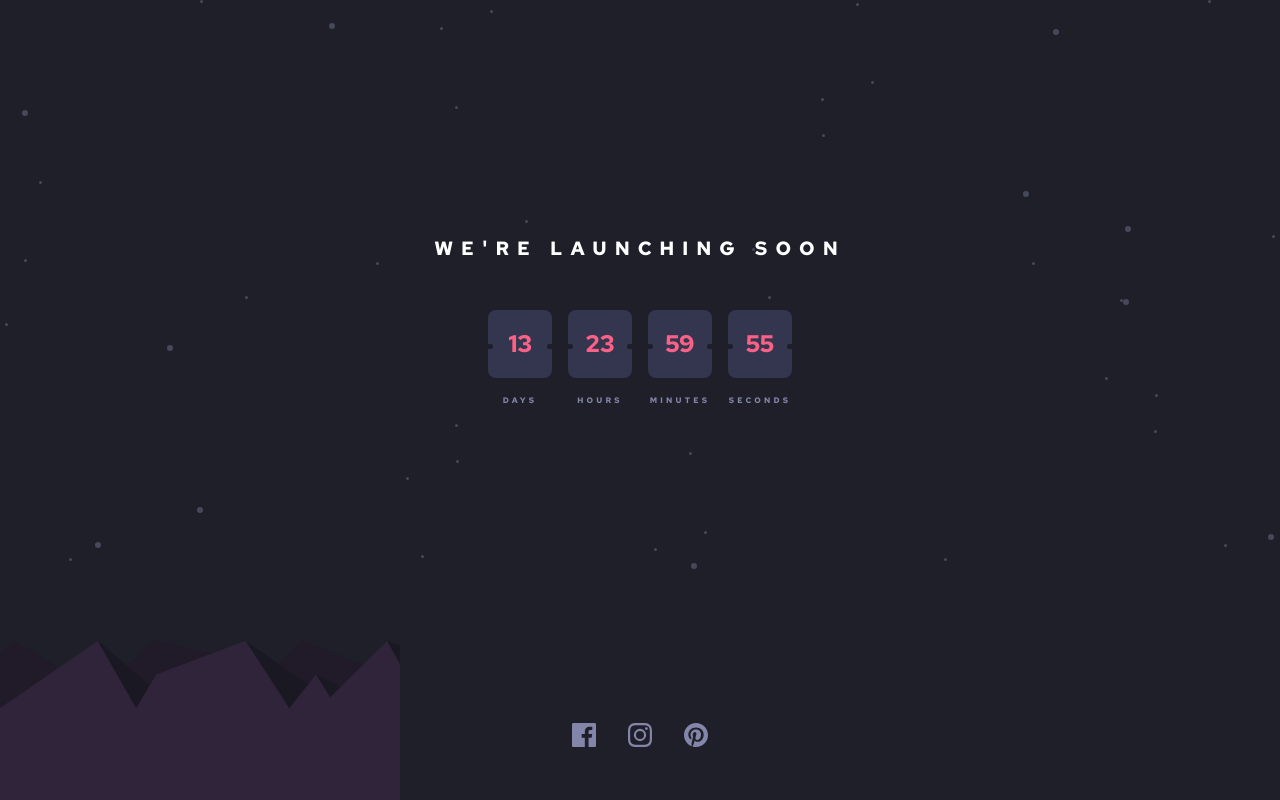
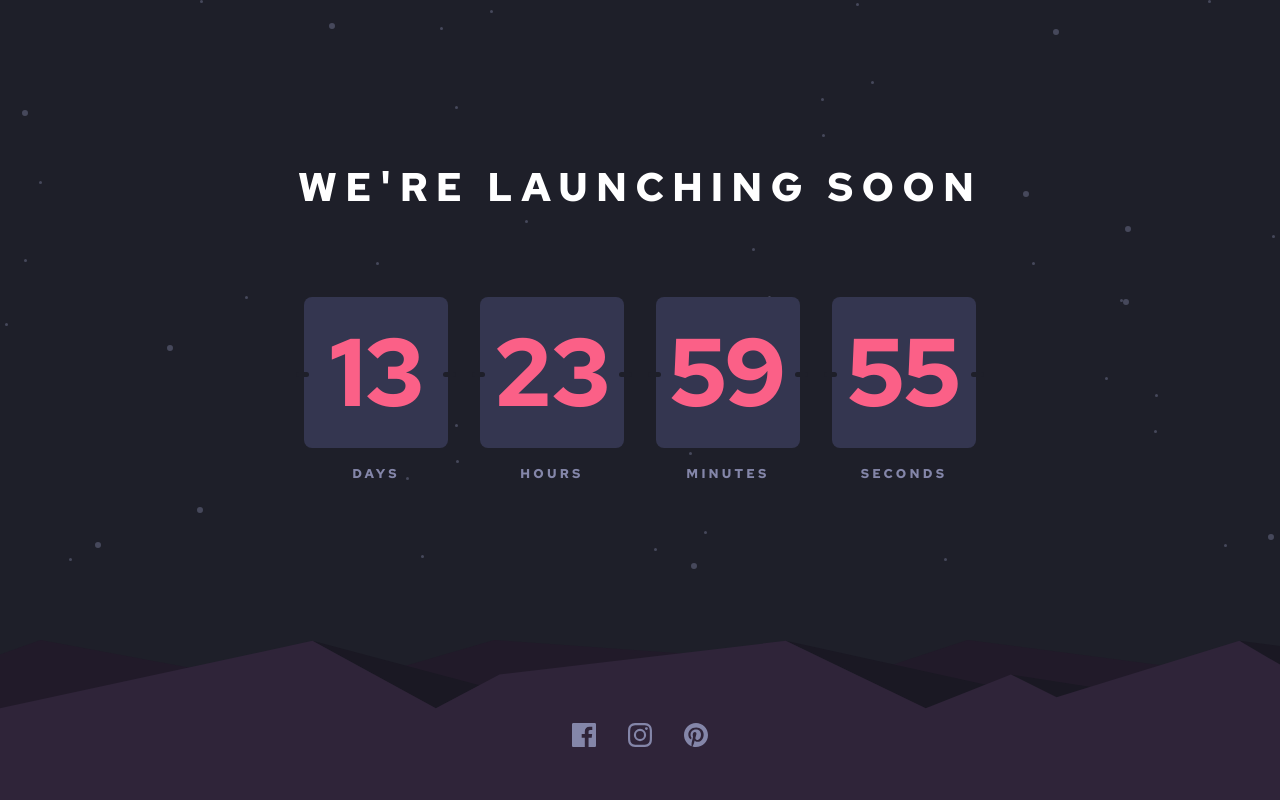
Before and after one commit to Robertron624/launch-countdown-timer, a Svelte app: page / in a window 1280 px wide. Built offline with nearby package versions, Linux system fonts and the light colour scheme.

Commit message:
desktop design completed

```diff
--- a/src/App.svelte
+++ b/src/App.svelte
@@ -1,13 +1,13 @@
 <script>
-
     const COUNTDOWN_DAYS = 14;
 
+    // initialize the counter object
     let counterObject = {
         days: 14,
         hours: 24,
         minutes: 60,
-    seconds: 60
-  }
+        seconds: 60,
+    };
 
     let targetDate = new Date();
 
@@ -22,15 +22,22 @@
 
         let timeDifference = targetDate.getTime() - currentDate.getTime();
 
-    if(timeDifference <= 0) {
+        if (timeDifference <= 0) {
             clearInterval(countdown); // stop the countdown when the target date is reached
             return;
-    }
-    else {
-      let remainingDays = Math.floor(timeDifference / (1000 * 60 * 60 * 24));
-      let remainingHours = Math.floor((timeDifference % (1000 * 60 * 60 * 24)) / (1000 * 60 * 60));
-      let remainingMinutes = Math.floor((timeDifference % (1000 * 60 * 60)) / (1000 * 60));
-      let remainingSeconds = Math.floor((timeDifference % (1000 * 60)) / 1000);
+        } else {
+            let remainingDays = Math.floor(
+                timeDifference / (1000 * 60 * 60 * 24)
+            );
+            let remainingHours = Math.floor(
+                (timeDifference % (1000 * 60 * 60 * 24)) / (1000 * 60 * 60)
+            );
+            let remainingMinutes = Math.floor(
+                (timeDifference % (1000 * 60 * 60)) / (1000 * 60)
+            );
+            let remainingSeconds = Math.floor(
+                (timeDifference % (1000 * 60)) / 1000
+            );
 
             // Display the results in the UI
 
@@ -40,8 +47,6 @@
             counterObject.seconds = remainingSeconds;
         }
     }
-
-
 </script>
 
 <main>
@@ -93,14 +98,19 @@
                 >
             </a>
         </div>
-        <!-- <a href="/twitter">
-          <img src="/icon-twitter.svg" alt="twitter" />
-      </a> -->
     </div>
 </main>
 
 <style lang="scss">
     @import "./variables.scss";
+
+    // media queries mixin
+
+    @mixin desktop {
+        @media (min-width: 768px) {
+            @content;
+        }
+    }
 
     main {
         width: 100%;
@@ -120,6 +130,11 @@
                 letter-spacing: 0.5rem;
                 font-size: 1.2rem;
                 margin-bottom: 3rem;
+
+                @include desktop {
+                    font-size: 2.5rem;
+                    margin-bottom: 5rem;
+                }
             }
 
             div.counter {
@@ -127,6 +142,10 @@
                 gap: 1rem;
                 justify-content: center;
                 margin-bottom: 10rem;
+
+                @include desktop {
+                    gap: 2rem;
+                }
 
                 h2 {
                     color: $soft-red;
@@ -139,6 +158,12 @@
                     margin-bottom: 1rem;
 
                     border-radius: 0.5rem;
+
+                    @include desktop {
+                        font-size: 6rem;
+                        width: 9rem;
+                        padding: 0.2rem 0;
+                    }
 
                     &::before,
                     &::after {
@@ -168,6 +193,10 @@
                     text-transform: uppercase;
                     font-size: 0.5rem;
                     letter-spacing: 0.2rem;
+
+                    @include desktop {
+                        font-size: 0.8rem;
+                    }
                 }
             }
         }
@@ -183,6 +212,10 @@
             height: 10rem;
             background: url(/pattern-hills.svg) no-repeat;
             background-size: 25rem 10rem;
+
+            @include desktop {
+                background-size: 100% 10rem;
+            }
 
             .social-icons {
                 display: flex;
```
Also changed, not shown: src/lib/Counter.svelte (deleted, +0 -10 lines). Lines whose indentation alone changed are shown as unchanged.
